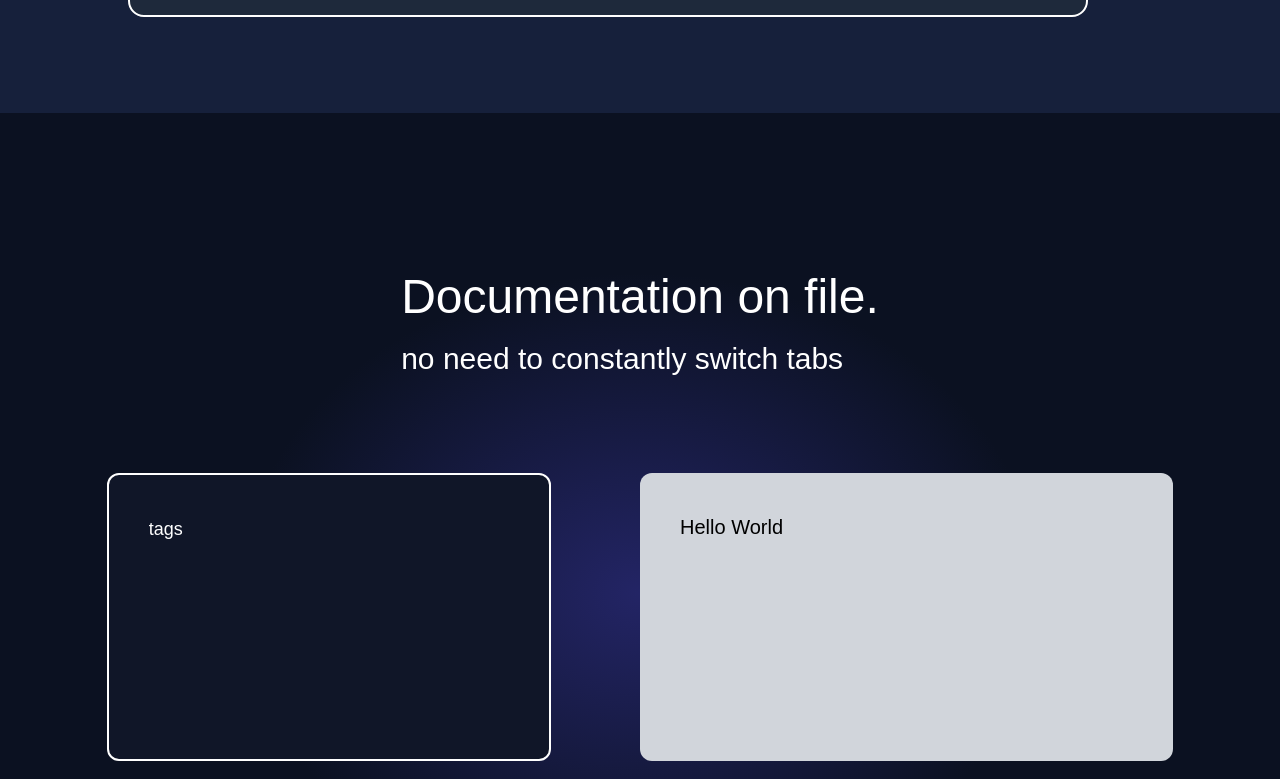
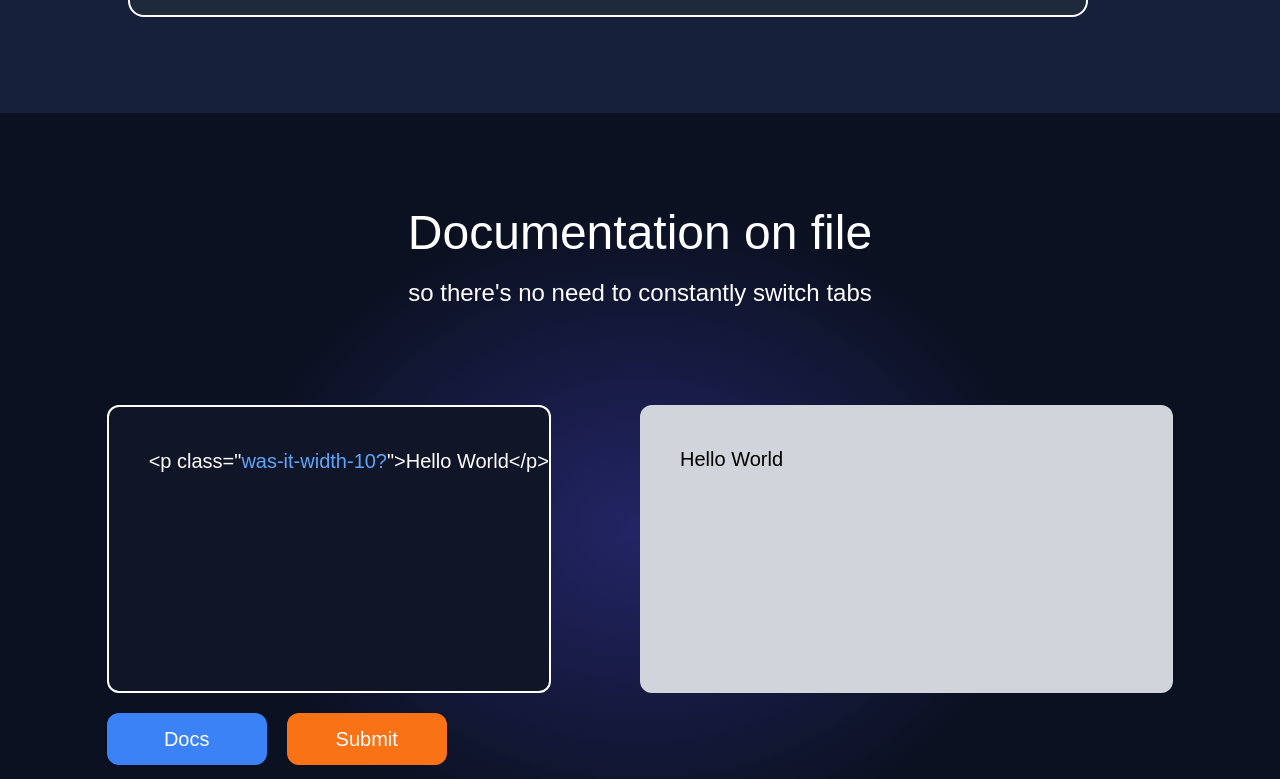
Before and after one commit to Larry-Larriee/next-llama, a Next.js app in the folder my-app/: page / in a window 1280 px wide. Shown: the part 1999-2778 px from the top of the page. Built offline with nearby package versions, Linux system fonts and the light colour scheme.

Commit message:
Links and Animations
Setting up routing for levels and animations to make the site more lively

```diff
--- /dev/null
+++ b/my-app/src/app/levels/level1/page.jsx
@@ -0,0 +1,5 @@
+import React from "react";
+
+export default function Level1() {
+  return <div className="text-lg text-white">page</div>;
+}
--- a/my-app/src/app/page.js
+++ b/my-app/src/app/page.js
@@ -1,5 +1,6 @@
 import React from "react";
 import Editor from "../components/Editor";
+import Link from "next/link";
 
 export default function page() {
   return (
@@ -18,12 +19,17 @@ export default function page() {
         </p>
 
         <section className="flex items-center justify-center gap-10">
-          <p className="rounded-md bg-blue-500 px-8 py-4 text-xl font-bold text-white">
-            Get Started
-          </p>
-          <p className="rounded-md bg-orange-500 px-6 py-4 text-xl font-bold text-white">
-            Support my project on Patreon
-          </p>
+          <Link href="/levels/level1">
+            <p className="rounded-md bg-blue-500 px-8 py-4 text-xl font-bold text-white transition duration-200 ease-in-out hover:scale-105">
+              Get Started
+            </p>
+          </Link>
+
+          <Link href="https://www.patreon.com/LarryLe">
+            <p className="rounded-md bg-orange-500 px-6 py-4 text-xl font-bold text-white transition duration-200 ease-in-out hover:scale-105">
+              Support my project on Patreon
+            </p>
+          </Link>
         </section>
       </header>
 
@@ -146,10 +152,10 @@ export default function page() {
               </div>
 
               <div className="flex flex-col gap-5">
-                <p className="w-56 rounded-lg border-2 border-white bg-blue-500 px-5 py-4 text-center text-xl font-bold text-white">
+                <p className="w-56 cursor-default rounded-lg border-2 border-white bg-blue-500 px-5 py-4 text-center text-xl font-bold text-white transition duration-200 ease-in-out hover:scale-105">
                   Your Code
                 </p>
-                <p className="w-56 rounded-lg border-2 border-white bg-orange-500 px-5 py-4 text-center text-xl font-bold text-white">
+                <p className="w-56 cursor-default rounded-lg border-2 border-white bg-orange-500 px-5 py-4 text-center text-xl font-bold text-white transition duration-200 ease-in-out hover:scale-105">
                   Sample Solution
                 </p>
               </div>
@@ -158,27 +164,34 @@ export default function page() {
         </section>
       </div>
 
-      <div className="relative flex w-full flex-col items-center justify-center gap-24">
+      {/* position relative means it's relative to where it was originally supposed to be */}
+      <div className="relative bottom-16 flex w-full flex-col items-center justify-center gap-24">
         <section className="radial-gradient-absolute-2 radial-gradient-height radial-gradient-width" />
 
         <section className="flex flex-col gap-5">
-          <p className="text-5xl text-white">Documentation on file.</p>
-          <p className="text-3xl text-white">
-            no need to constantly switch tabs
+          <p className="text-center text-5xl text-white">
+            Documentation on file
+          </p>
+          <p className="text-center text-2xl text-white">
+            so there&apos;s no need to constantly switch tabs
           </p>
         </section>
 
         <section className="flex w-10/12 justify-between">
           <div className="flex w-5/12 flex-col gap-5">
             <section className="primary-color-2 h-72 w-full rounded-xl border-2 border-white pl-10 pt-10">
-              <p className="h-48 text-lg text-white">tags</p>
+              <p className="h-48 text-xl text-white">
+                &lt;p class=&quot;
+                <span className="text-blue-400">was-it-width-10?</span>
+                &quot;&gt;Hello World&lt;/p&gt;
+              </p>
             </section>
 
             <section className="flex gap-5">
-              <p className="w-40 rounded-xl bg-blue-500 px-5 py-3 text-center text-xl text-white">
+              <p className="w-40 cursor-default rounded-xl bg-blue-500 px-5 py-3 text-center text-xl text-white transition duration-200 ease-in-out hover:scale-105">
                 Docs
               </p>
-              <p className="w-40 rounded-xl bg-orange-500 px-5 py-3 text-center text-xl text-white">
+              <p className="w-40 cursor-default rounded-xl bg-orange-500 px-5 py-3 text-center text-xl text-white transition duration-200 ease-in-out hover:scale-105">
                 Submit
               </p>
             </section>
@@ -189,6 +202,30 @@ export default function page() {
           </div>
         </section>
       </div>
+
+      <div className="mb-5 flex w-10/12 justify-between">
+        <p className="text-lg text-white">
+          ©2024 Larry Le All Rights Reserved
+        </p>
+
+        <section className="flex gap-10">
+          <Link href="/levels/level1">
+            <p className="text-lg text-white transition duration-200 ease-in-out hover:-translate-y-1">
+              Get Started
+            </p>
+          </Link>
+          <Link href="#">
+            <p className="text-lg text-white transition duration-200 ease-in-out hover:-translate-y-1">
+              Daily Challenge
+            </p>
+          </Link>
+          <Link href="#">
+            <p className="text-lg text-white transition duration-200 ease-in-out hover:-translate-y-1">
+              Leaderboards
+            </p>
+          </Link>
+        </section>
+      </div>
     </div>
   );
 }
--- a/my-app/tailwind.config.js
+++ b/my-app/tailwind.config.js
@@ -1,7 +1,6 @@
 /** @type {import('tailwindcss').Config} */
 module.exports = {
   content: [
-    "./src/pages/**/*.{js,ts,jsx,tsx,mdx}",
     "./src/components/**/*.{js,ts,jsx,tsx,mdx}",
     "./src/app/**/*.{js,ts,jsx,tsx,mdx}",
   ],
```
